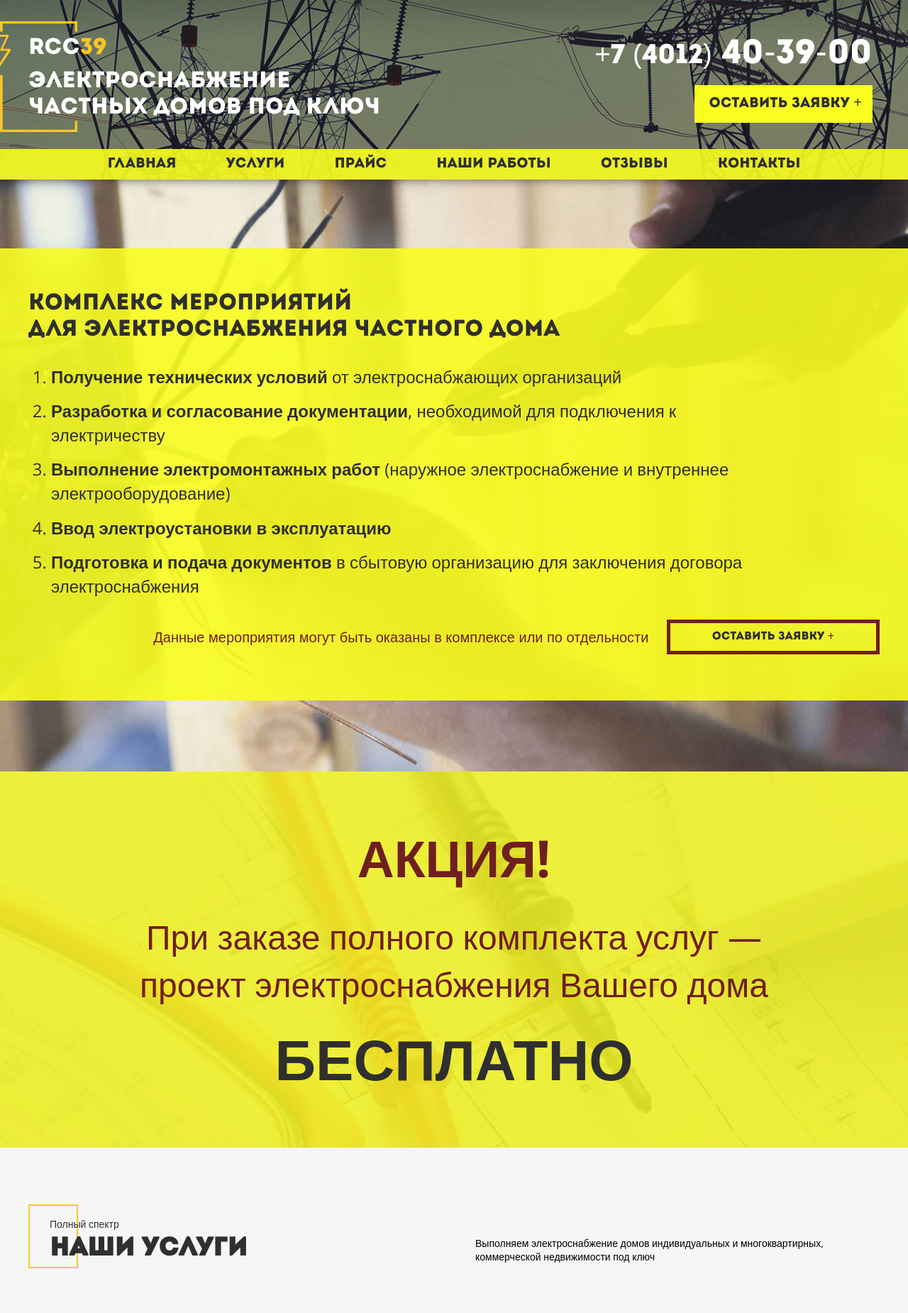
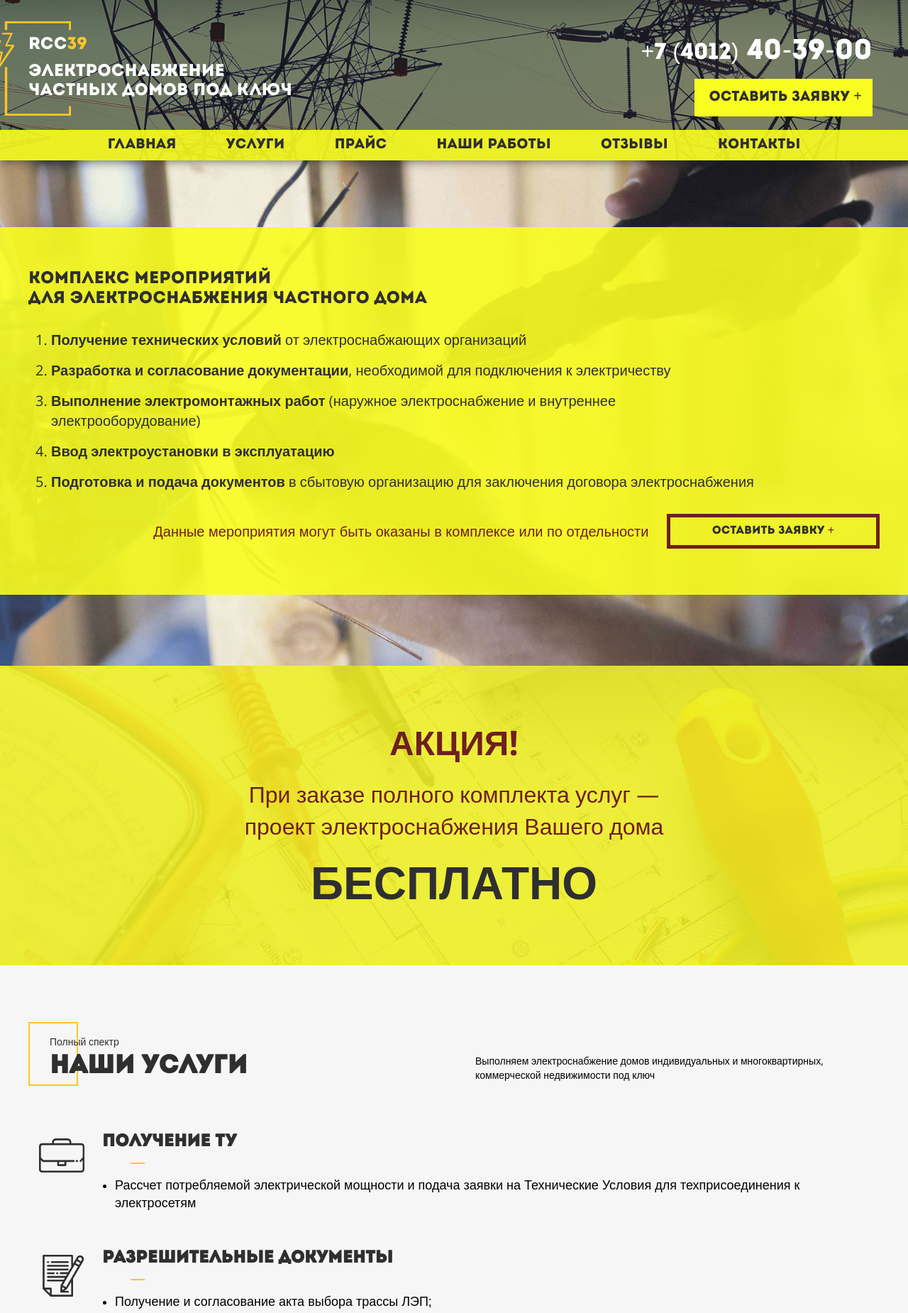
Before and after one commit to nigel-riss/rcc39, a PHP site: page / in a window 1280 px wide. Shown: the top 1850 px of the page at 71% size. Run offline with PHP 8.4, Linux system fonts and the light colour scheme.

Commit message:
Smaller text test

```diff
--- a/app/assets/sass/modules/_hero.scss
+++ b/app/assets/sass/modules/_hero.scss
@@ -24,7 +24,7 @@
 
     @include atDesktop {
         // box model
-        margin-top: 250px;
+        margin-top: 220px;
         padding: 100px 0;
     }
 
@@ -97,7 +97,7 @@
             padding: 0;
 
             // typography
-            font-size: 2rem;
+            font-size: 1.5rem;
         }
 
         // &::before {
@@ -158,7 +158,7 @@
 
         @include atDesktop {
             // typography
-            font-size: 1.5rem;
+            font-size: 1.25rem;
         }
 
         strong {
--- a/app/assets/sass/modules/_promotion.scss
+++ b/app/assets/sass/modules/_promotion.scss
@@ -8,10 +8,15 @@
     // visual
     background-color: $mainYellow;
     background-image: url('../../assets/img/promo-bg.jpg');
+    background-size: cover;
+    background-position: center center;
 
     @include atDesktop {
         // box model
         padding: 80px 0;
+
+        // visual
+        background-attachment: fixed;
     }
 
     &__title {
@@ -27,7 +32,7 @@
 
         @include atDesktop {
             // typography
-            font-size: 4.5rem;
+            font-size: 3rem;
         }
     }
 
@@ -40,7 +45,7 @@
 
         @include atDesktop {
             // typography
-            font-size: 3rem;
+            font-size: 2rem;
         }
     }
 
@@ -58,7 +63,7 @@
 
         @include atDesktop {
             // typography
-            font-size: 5rem;
+            font-size: 4rem;
         }
     }
 }
--- a/app/assets/sass/modules/_site-footer.scss
+++ b/app/assets/sass/modules/_site-footer.scss
@@ -10,6 +10,7 @@
     background-image: url("../../assets/img/footer-bg.jpg");
     background-position: left top;
     background-size: cover;
+    // background-attachment: fixed;
 
     @include atTabletsLandscape {
         // box model
--- a/app/assets/sass/modules/_site-header.scss
+++ b/app/assets/sass/modules/_site-header.scss
@@ -171,7 +171,7 @@
             padding-top: 50px;
 
             // typography
-            font-size: 2rem;
+            font-size: 1.5rem;
         }
 
         span {
@@ -199,11 +199,11 @@
             @include atDesktop {
                 // positioning
                 top: 30px;
-                left: -60px;
+                left: -50px;
 
                 // box model
                 height: 156px;
-                width: 129px;
+                width: 110px;
             }
         }
 
@@ -257,7 +257,7 @@
             padding-bottom: 40px;
 
             // typography
-            font-size: 2rem;
+            font-size: 1.5rem;
         }
     }
 
@@ -292,7 +292,7 @@
         font-size: 1.75rem;
 
         @include atDesktop {
-            font-size: 3rem;
+            font-size: 2.5rem;
         }
     }
 
--- a/app/temp/styles/styles.css
+++ b/app/temp/styles/styles.css
@@ -528,7 +528,7 @@ html {
       .site-header__logo {
         padding-left: 0;
         padding-top: 50px;
-        font-size: 2rem; } }
+        font-size: 1.5rem; } }
     .site-header__logo span {
       color: #ffc527; }
     .site-header__logo::before {
@@ -544,9 +544,9 @@ html {
       @media (min-width: 1200px) {
         .site-header__logo::before {
           top: 30px;
-          left: -60px;
+          left: -50px;
           height: 156px;
-          width: 129px; } }
+          width: 110px; } }
   .site-header__title {
     margin: 0;
     padding-top: 10px;
@@ -566,7 +566,7 @@ html {
       .site-header__title {
         padding: 10px 0;
         padding-bottom: 40px;
-        font-size: 2rem; } }
+        font-size: 1.5rem; } }
   .site-header__contacts {
     padding-top: 50px;
     padding-right: 10px;
@@ -586,7 +586,7 @@ html {
     font-size: 1.75rem; }
     @media (min-width: 1200px) {
       .site-header__phone {
-        font-size: 3rem; } }
+        font-size: 2.5rem; } }
   .site-header__button {
     display: block;
     margin-top: 10px;
@@ -686,7 +686,7 @@ html {
       background-attachment: fixed; } }
   @media (min-width: 1200px) {
     .hero {
-      margin-top: 250px;
+      margin-top: 220px;
       padding: 100px 0; } }
   .hero__content {
     margin: 0 auto; }
@@ -726,7 +726,7 @@ html {
       .hero__title {
         margin: 0;
         padding: 0;
-        font-size: 2rem; } }
+        font-size: 1.5rem; } }
   .hero__list {
     padding: 0;
     margin: 30px 0;
@@ -740,7 +740,7 @@ html {
     line-height: 1.4; }
     @media (min-width: 1200px) {
       .hero__item {
-        font-size: 1.5rem; } }
+        font-size: 1.25rem; } }
     .hero__item strong {
       font-weight: 700; }
   .hero__order {
@@ -896,10 +896,13 @@ html {
   padding: 60px 0;
   text-align: center;
   background-color: #f9fd20;
-  background-image: url("../../assets/img/promo-bg.jpg"); }
+  background-image: url("../../assets/img/promo-bg.jpg");
+  background-size: cover;
+  background-position: center center; }
   @media (min-width: 1200px) {
     .promotion {
-      padding: 80px 0; } }
+      padding: 80px 0;
+      background-attachment: fixed; } }
   .promotion__title {
     padding-bottom: 0.5em;
     color: #6f1f1f;
@@ -909,7 +912,7 @@ html {
     text-transform: uppercase; }
     @media (min-width: 1200px) {
       .promotion__title {
-        font-size: 4.5rem; } }
+        font-size: 3rem; } }
   .promotion__text {
     color: #6f1f1f;
     font-family: "Open Sans", sans-serif;
@@ -917,7 +920,7 @@ html {
     line-height: 1.4; }
     @media (min-width: 1200px) {
       .promotion__text {
-        font-size: 3rem; } }
+        font-size: 2rem; } }
   .promotion__free {
     padding-top: 0.3em;
     color: #2f2f2f;
@@ -928,7 +931,7 @@ html {
     text-transform: uppercase; }
     @media (min-width: 1200px) {
       .promotion__free {
-        font-size: 5rem; } }
+        font-size: 4rem; } }
 
 .price {
   font-size: 0; }
```
